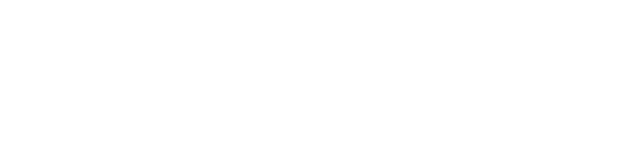
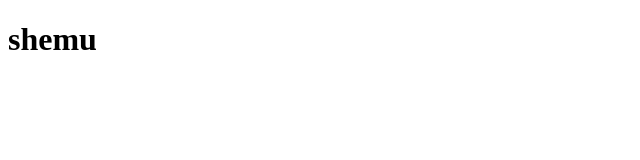
Before and after one commit to allahshemuomg/my-afsana-coop-repo, a plain HTML site: page index.html in a window 1280 px wide. Shown: the whole page, without its empty margins (0-640 px from the left). Drawn offline with Linux system fonts and the light colour scheme.

Commit message:
first commit

```diff
--- a/index.html
+++ b/index.html
@@ -7,7 +7,9 @@
 
     </title>
 </head>
-<body>
+<body><h1>shemu
+
+</h1>
 
 </body>
 </html>
```
